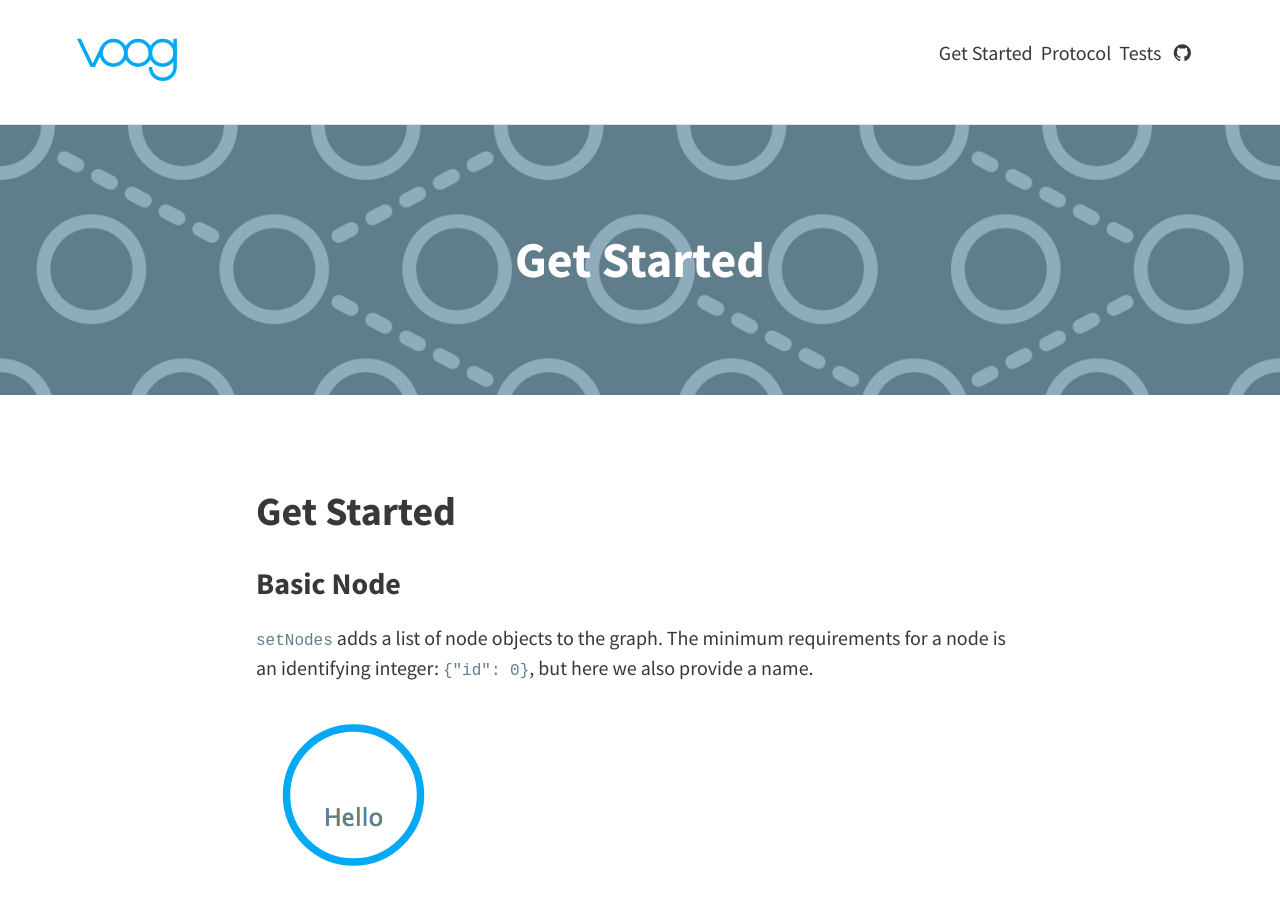
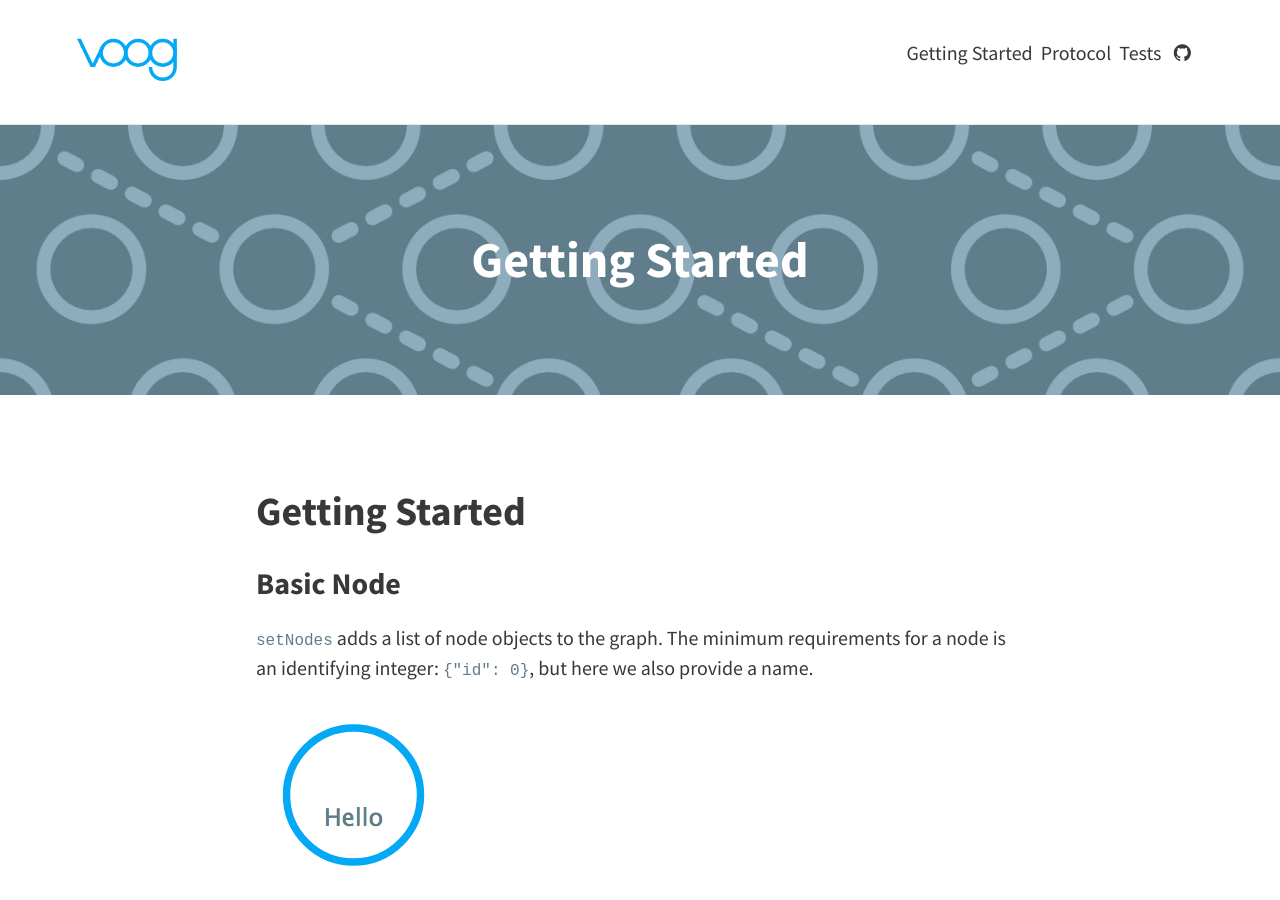
Before and after one commit to kantega/voog, a Jekyll site: the page built from getting_started.md, in a window 1280 px wide and 900 px high. Built offline with Jekyll 4.4.1, drawn with Linux system fonts in a browser that asks for light colours.

Commit message:
rename "Get Started" -> "Getting Started"

```diff
--- a/get_started.md
+++ b/getting_started.md
@@ -1,11 +1,11 @@
 ---
 layout: page
-title: Get Started
-permalink: /get_started/
+title: Getting Started
+permalink: /getting_started/
 feature-img: "assets/img/circles.jpg"
 ---
 
-## Get Started
+## Getting Started
 
 ### Basic Node
 `setNodes` adds a list of node objects to the graph.
```
